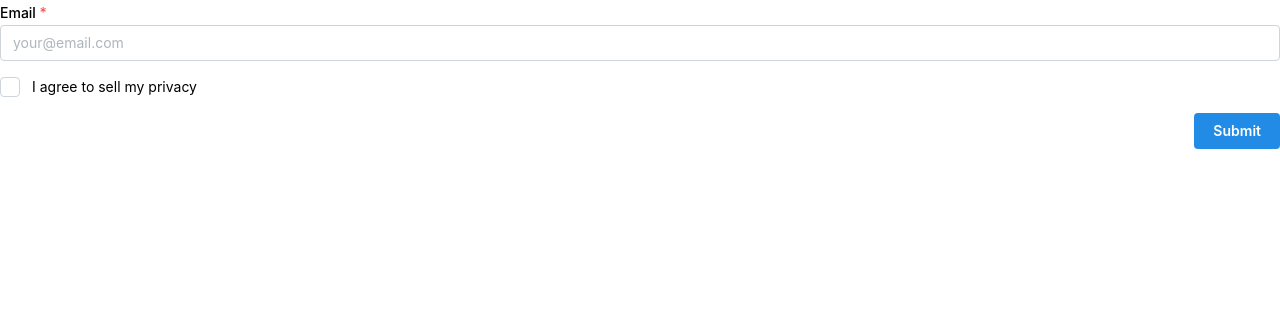
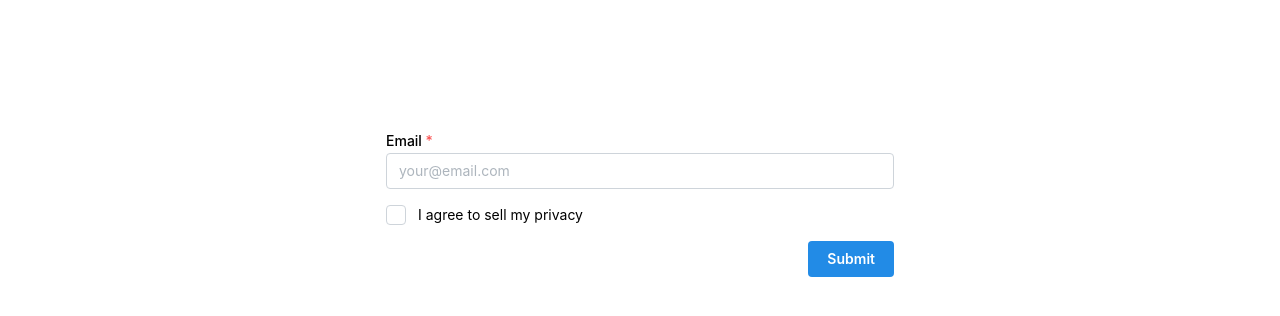
Before and after one commit to jrmdayn/mantine-form, a React (Vite) app: page / in a window 1280 px wide. Shown: the top 316 px of the page. Built offline with nearby package versions, Linux system fonts and the light colour scheme.

Commit message:
add container

```diff
--- a/src/App.tsx
+++ b/src/App.tsx
@@ -1,14 +1,14 @@
 import "@mantine/core/styles.css";
-import { MantineProvider } from "@mantine/core";
+import { Container, MantineProvider } from "@mantine/core";
 import { theme } from "./theme";
 import Form from "./Form";
 
 export default function App() {
   return (
     <MantineProvider theme={theme}>
-      <div>
+      <Container size="xs" mt="10%">
         <Form />
-      </div>
+      </Container>
     </MantineProvider>
   );
 }
```
